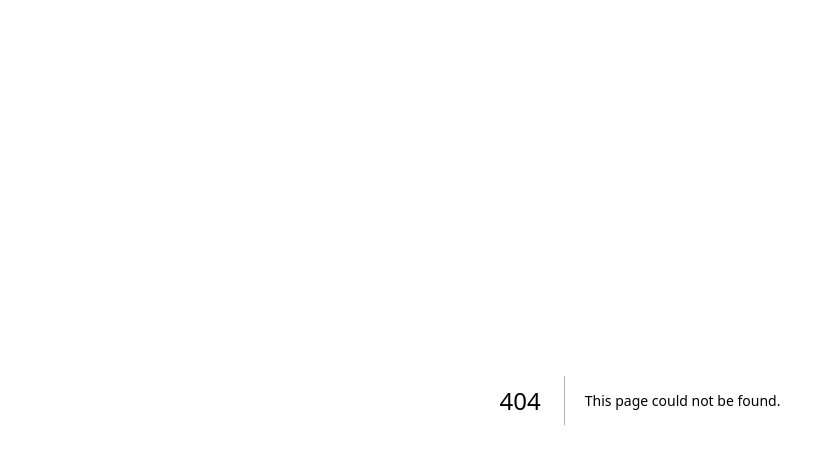
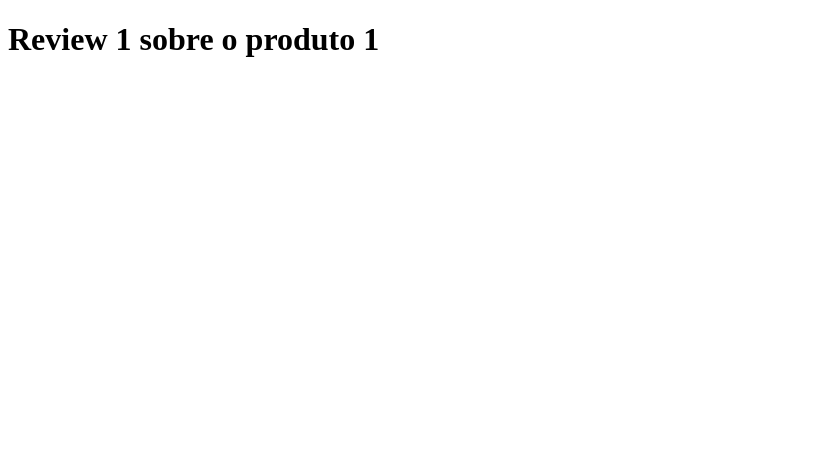
Before and after one commit to santiagvs/NextJSBasics, a Next.js app: page /products/1/review/1 in a window 1280 px wide. Before the commit this address had no page. Shown: the top 464 px of the page, without its empty margins (0-835 px from the left). Built offline with nearby package versions, Linux system fonts and the light colour scheme.

Commit message:
nested dynamic routing

```diff
--- /dev/null
+++ b/src/app/products/[productId]/review/[reviewId]/page.tsx
@@ -0,0 +1,10 @@
+export default function ProductReviews({
+  params
+}: {
+    params: {
+      productId: string,
+      reviewId: string
+    };
+}) {
+  return <h1>Review { params.reviewId } sobre o produto { params.productId }</h1>
+}
```
